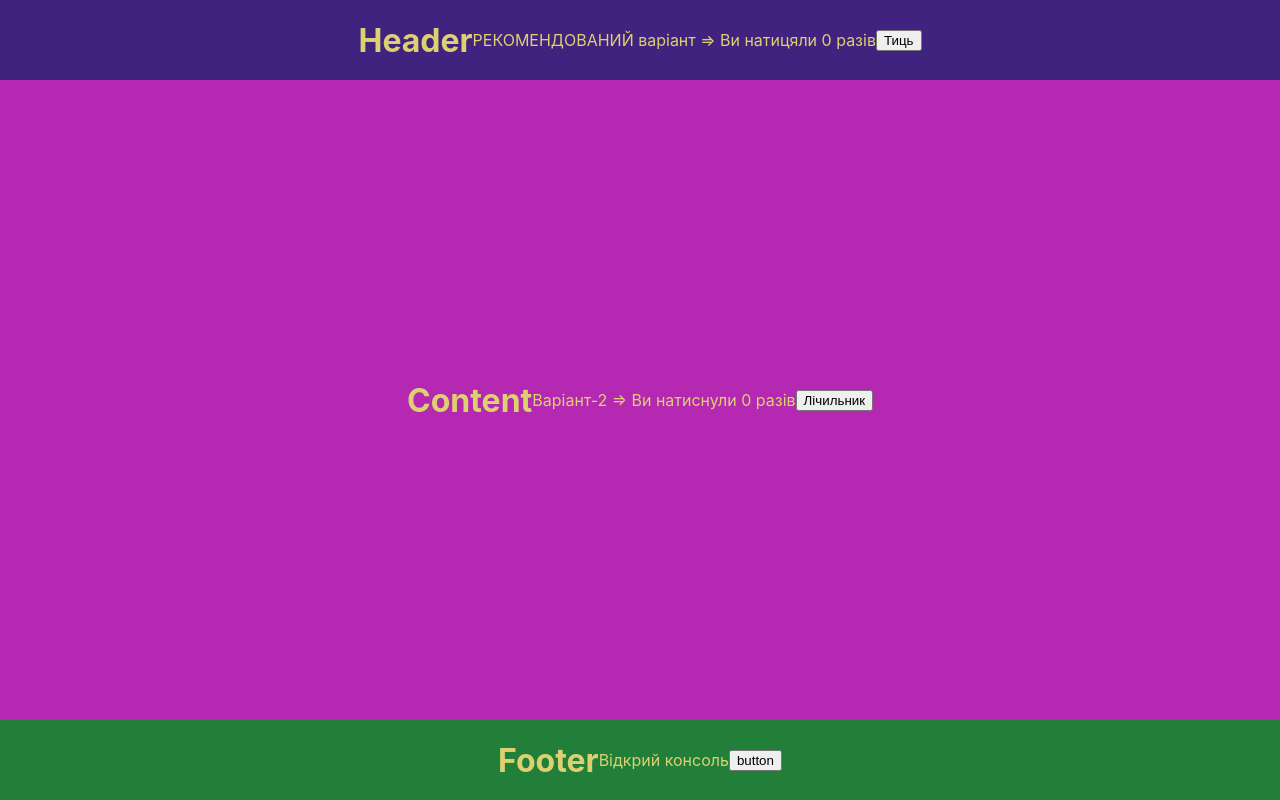
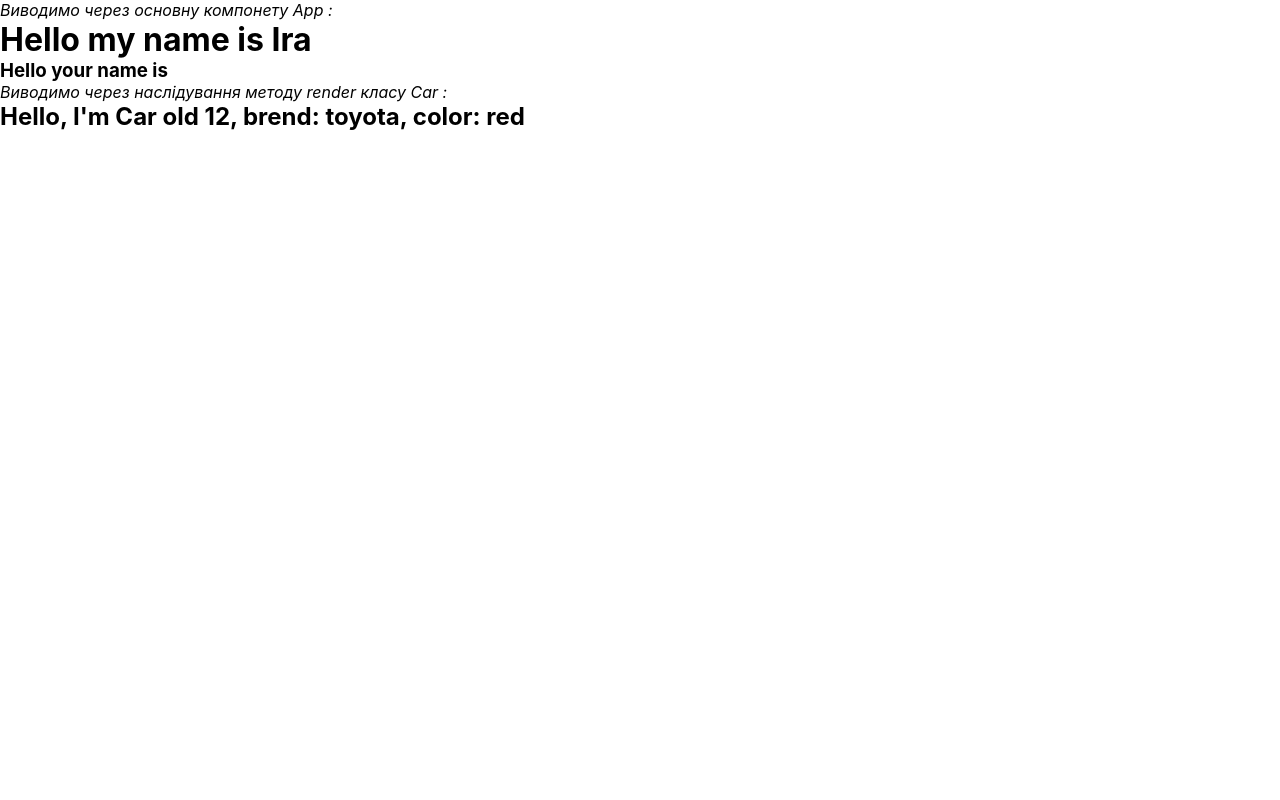
Before and after one commit to OleksandrVolodimirovich/React, a React (Create React App) app: page / in a window 1280 px wide. Built offline with nearby package versions, Linux system fonts and the light colour scheme.

Commit message:
[LES-2] Class, props, initial state. App, class Car extends React.Component

```diff
--- a/src/App.js
+++ b/src/App.js
@@ -1,23 +1,46 @@
 import "./App.css";
-import Header from './components/Header/Header';
-import Content from './components/Content/Content';
-import Footer from './components/Footer/Footer';
+import React from "react";
 
+class Car extends React.Component{
+  constructor(props){
+    super(props);
+    this.state = { // //? це initial state(початковий стан) - дані котрі будуть автоматично в компоненті або в
+      //  //? функції під час її ініціалізації.
+      color: 'red',
+      brend: 'toyota',
+      model: 'rav4'
+    };
+  }
+  render(){
+    console.log(this.props.car);
+    console.log(this.props); //* отримаємо об'єкт {car} котрий знаходиться в фрагменті
 
-function App() {
-const handleClick = () => {
-  console.log('Click')
+    const year = 12; //* можна створити змінну і вивести її в тому ж методі render
+    return (
+      <div>
+        <i>Виводимо через наслідування методу render класу Car :</i>
+        <h2>Hello, I'm Car old {year}, brend: {this.state.brend}, color: {this.state.color}</h2>  {/* //* застосування властивості з методу state */}
+      </div>
+    )
+  }
 }
 
-  return (
-    <div className="App">
-      <div className="wrapper">
-        <Header/>
-        <Content/>
-        <Footer handleClick={handleClick}/>
-      </div>
+const App = () => {
+  const name = "Ira";
+  const value = `${name}`;
+  const element = (
+    <div>
+      <i>Виводимо через основну компонету App :</i>
+      <h1>Hello my name is {value}</h1>
+      <h3>Hello your name is</h3>
     </div>
   );
-}
+  return( //* <></> - це фрагмент
+    <>
+      {element}
+      <Car car={'Mersedes'} value={name}/>  {/* //* об'єкт car котрий передається в render} */}
+    </>
+  )
+};
 
 export default App;
--- a/src/components/Content/Content.css
+++ /dev/null
@@ -1,5 +0,0 @@
-.content{
-    width: 100%;
-    height: 80%;
-    background-color: rgb(180, 40, 178);
-}
--- a/src/components/Content/Content.js
+++ /dev/null
@@ -1,18 +0,0 @@
-import React, {useState} from "react";
-import "./Content.css";
-
-function Content() {
-  const [count, setCount] = useState(0);
-
-  const clickButton = () => {
-    return count +1;
-  }
-  return (
-    <div className="content">
-      <h1>Content</h1>
-      <p>Варіант-2 =&gt; Ви натиснули {count} разів</p>
-      <button onClick={() => setCount(count + 1)}>Лічильник</button>
-    </div>
-  );
-}
-export default Content;
--- a/src/components/Footer/Footer.css
+++ /dev/null
@@ -1,5 +0,0 @@
-.footer{
-    width: 100%;
-    height: 10%;
-    background-color: rgb(34, 127, 57);
-  }
--- a/src/components/Footer/Footer.js
+++ /dev/null
@@ -1,13 +0,0 @@
-import React from "react";
-import "./Footer.css";
-
-function Footer(props) {
-  return (
-    <div className="footer">
-      <h1>Footer</h1>
-      <p>Відкрий консоль</p>
-      <button onClick={props.handleClick}>button</button>
-    </div>
-  );
-}
-export default Footer;
--- a/src/components/Header/Header.css
+++ /dev/null
@@ -1,6 +0,0 @@
-
-  .header{
-    width: 100%;
-    height: 10%;
-    background-color: rgb(64, 34, 127);
-  }
--- a/src/components/Header/Header.js
+++ /dev/null
@@ -1,19 +0,0 @@
-import React, {useState} from "react";
-import "./Header.css";
-
-function Header(user) {
-const [click, setclick] = useState(0);
-const tabButton = () => {
-  return setclick(click + 1);
-}
-
-  return (
-    <div className="header">
-      <h1>Header</h1>
-      <p>РЕКОМЕНДОВАНИЙ варіант =&gt; Ви натицяли {click} разів</p>
-      <button onClick={tabButton}>Тиць</button>
-    </div>
-  );
-}
-
-export default Header;
```
Also changed, not shown: src/components/Exsample.js (added, +8 -0 lines), src/components/Exsample.css (added), src/index.js (line endings or trailing spaces).
